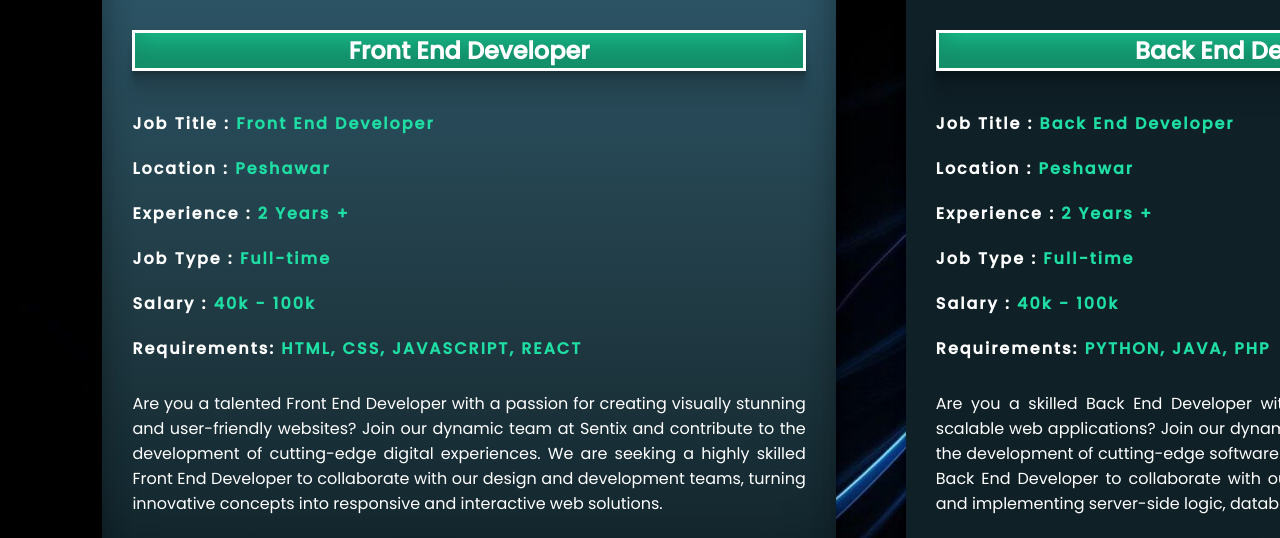
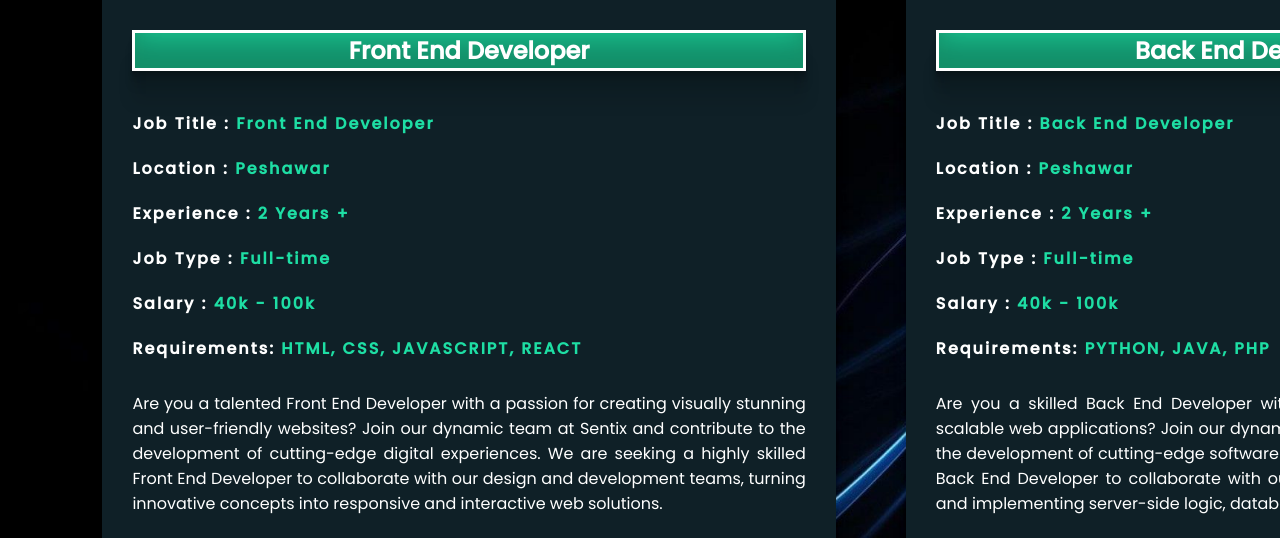
Before and after one commit to muhammadmomin76/Sentix-Assignment-02, a plain HTML site: page jobs.html in a window 1280 px wide. Shown: the part 160-698 px from the top of the page. Drawn offline with Linux system fonts and the light colour scheme.

Commit message:
Add files via upload

```diff
--- a/style.css
+++ b/style.css
@@ -165,11 +165,9 @@ nav ul li a:hover {
   justify-content: center;
   align-items: center;
   text-align: justify;
-  box-shadow: rgba(0, 0, 0, 0.17) 0px -23px 25px 0px inset,
-    rgba(0, 0, 0, 0.15) 0px -36px 30px 0px inset,
-    rgba(0, 0, 0, 0.1) 0px -79px 40px 0px inset, rgba(0, 0, 0, 0.06) 0px 2px 1px,
-    rgba(0, 0, 0, 0.09) 0px 4px 2px, rgba(0, 0, 0, 0.09) 0px 8px 4px,
-    rgba(0, 0, 0, 0.09) 0px 16px 8px, rgba(0, 0, 0, 0.09) 0px 32px 16px;
+  box-shadow: rgba(0, 0, 0, 0.07) 0px 1px 1px, rgba(0, 0, 0, 0.07) 0px 2px 2px,
+    rgba(0, 0, 0, 0.07) 0px 4px 4px, rgba(0, 0, 0, 0.07) 0px 8px 8px,
+    rgba(0, 0, 0, 0.07) 0px 16px 16px;
   margin-right: 10px;
   background: #0f2027; /* fallback for old browsers */
   background: -webkit-linear-gradient(
@@ -178,12 +176,6 @@ nav ul li a:hover {
     #203a43,
     #0f2027
   ); /* Chrome 10-25, Safari 5.1-6 */
-  background: linear-gradient(
-    to bottom,
-    #2c5364,
-    #203a43,
-    #0f2027
-  ); /* W3C, IE 10+/ Edge, Firefox 16+, Chrome 26+, Opera 12+, Safari 7+ */
 }
 
 .job-1 li {
```
